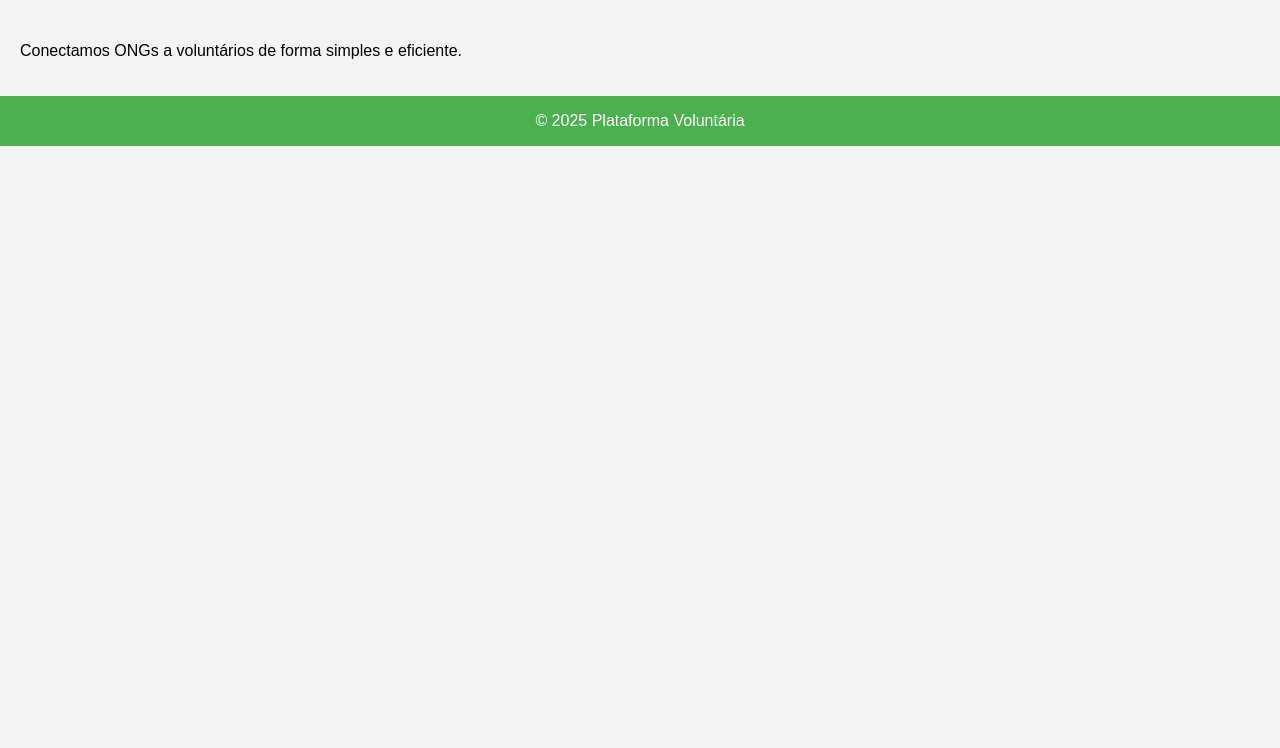
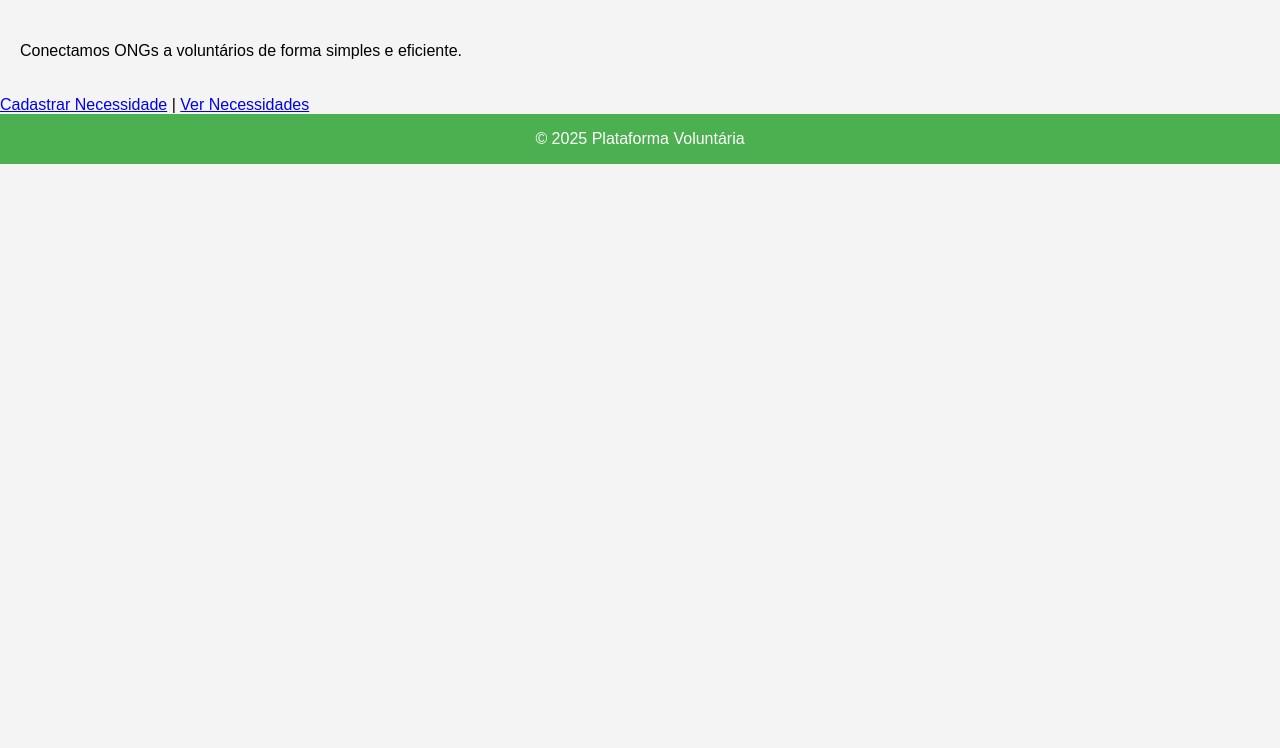
Before and after one commit to SrJhol/ProjetoVol, a plain HTML site: page index.html in a window 1280 px wide. Shown: the part 52-800 px from the top of the page. Drawn offline with Linux system fonts and the light colour scheme.

Commit message:
feat: adiciona navegação entre páginas com links no footer e na página inicial
Links adicionados para permitir transição entre as páginas e retorno para página inicial.

```diff
--- a/index.html
+++ b/index.html
@@ -8,6 +8,10 @@
 <body>
     <head><h1>Plataforma Voluntária</h1></head>
     <main><p>Conectamos ONGs a voluntários de forma simples e eficiente.</p></main>
+     <nav>
+            <a href="cadastro.html">Cadastrar Necessidade</a> |
+            <a href="visualizar.html">Ver Necessidades</a>
+        </nav>
     <footer>&copy; 2025 Plataforma Voluntária</footer>
 </body>
 </html>
```
Also changed, not shown: cadastro.html (+1 -0 lines), visualizar.html (+1 -0 lines).
